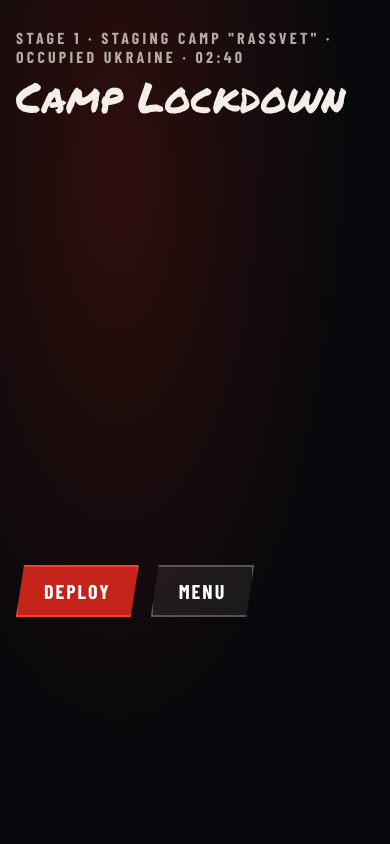
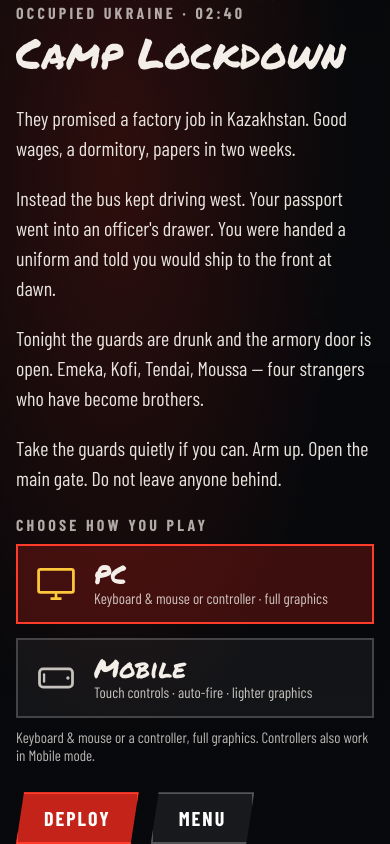
Before and after one commit to dgtechbuilder/breaking-out-of-russia, a website: page index.html in a window 390 px wide. Both pictures are taken after a click on the button "START CAMPAIGN". Drawn offline with nearby package versions, Linux system fonts and the light colour scheme; a web font is replaced by a local one.

Commit message:
Let players pick PC or Mobile mode before each match
- Briefing screen offers PC (keyboard/mouse or controller, full graphics) or
  Mobile (touch controls, auto-fire, lighter graphics); defaults by device and
  is remembered, also selectable in Settings
- Touch overlay now uses pointer events, so Mobile mode also works with a mouse
- Fix briefing story text never fading in

Co-Authored-By: Claude Opus 5.5 <noreply@anthropic.com>
Claude-Session: https://claude.ai/code/session_01PrjwHh6yMBLkmKAD8Wyyf1

```diff
--- a/index.html
+++ b/index.html
@@ -169,6 +169,7 @@ kbd { font-family: var(--cond); font-weight: 800; background: #f3efe8; color: #1
 @keyframes chainin { from { transform: scale(2.2) rotate(-4deg); opacity: 0; } to { transform: scale(1) rotate(-2deg); opacity: 1; } }
 @keyframes fadeout { to { opacity: 0; } }
 @keyframes fadein { from { opacity: 0; } }
+@keyframes briefin { to { opacity: .95; } }
 @keyframes bob { from { transform: translateY(0); } to { transform: translateY(-5px); } }
 
 /* ---------------- Menus ---------------- */
@@ -207,7 +208,7 @@ input[type=range] { width: 220px; accent-color: var(--red); }
 .controls { display: grid; grid-template-columns: repeat(auto-fit, minmax(300px, 1fr)); gap: 6px 30px; font-size: 17px; }
 .controls div { display: flex; justify-content: space-between; border-bottom: 1px solid rgba(255,255,255,.08); padding: 5px 0; }
 .controls div span:last-child { opacity: .8; text-align: right; }
-.brief p { font-size: 20px; line-height: 1.5; max-width: 820px; opacity: 0; animation: fadein .6s forwards; }
+.brief p { font-size: 20px; line-height: 1.5; max-width: 820px; opacity: 0; animation: briefin .6s forwards; }
 .sub { font-weight: 800; letter-spacing: .2em; opacity: .7; text-transform: uppercase; }
 .stats { display: grid; grid-template-columns: repeat(auto-fit, minmax(150px, 1fr)); gap: 12px; margin: 20px 0; }
 .stat { background: rgba(255,255,255,.05); padding: 12px 14px; border-left: 3px solid var(--red); }
@@ -271,6 +272,17 @@ body.touch .hud .gadgets em { display: none; }
 .padfocus { outline: 3px solid var(--gold) !important; outline-offset: 3px; }
 .card.padfocus { background: rgba(255,60,40,.14); }
 .hint { opacity: .6; font-size: 14px; }
+.modehead { margin-top: 22px; }
+.modepick { display: grid; grid-template-columns: repeat(2, minmax(0, 260px)); gap: 14px; margin-top: 10px; }
+.mode { display: grid; grid-template-columns: 48px 1fr; grid-template-rows: auto auto; column-gap: 12px; align-items: center; text-align: left; font-family: var(--cond); color: var(--text); background: rgba(255,255,255,.05); border: 2px solid rgba(255,255,255,.2); padding: 14px 16px; cursor: pointer; }
+.mode svg { grid-row: span 2; width: 44px; height: 44px; opacity: .8; }
+.mode b { font-family: var(--marker); font-weight: 400; font-size: 26px; line-height: 1.1; }
+.mode span { font-size: 15px; opacity: .8; line-height: 1.3; }
+.mode:hover { background: rgba(255,255,255,.1); }
+.mode.on { border-color: var(--red); background: rgba(196,35,26,.28); }
+.mode.on svg { color: var(--gold); opacity: 1; }
+.modenote { font-size: 15px; opacity: .75; margin: 10px 0 0; max-width: 560px; }
+@media (max-width: 560px) { .modepick { grid-template-columns: 1fr; } }
 .ctable { display: grid; gap: 0; font-size: 16px; overflow-x: auto; }
 .ctable > div { display: grid; grid-template-columns: 1.1fr 1.3fr 1.5fr 1.5fr; gap: 12px; padding: 6px 0; border-bottom: 1px solid rgba(255,255,255,.08); min-width: 640px; }
 .ctable .ch { font-weight: 800; letter-spacing: .1em; text-transform: uppercase; font-size: 13px; opacity: .75; }
@@ -322,7 +334,7 @@ body.touch .hud .gadgets em { display: none; }
   <div class="row"><label>Aim assist</label><div class="seg" id="aaSeg"></div><small class="hint">Auto: light on mouse, strong on controller and touch</small></div>
   <div class="row"><label>Auto-fire</label><div class="seg" id="afSeg"></div><small class="hint">Shoots when your crosshair is on an enemy</small></div>
   <div class="row"><label>Controller rumble</label><div class="seg" id="rumbleSeg"></div></div>
-  <div class="row"><label>Touch controls</label><div class="seg" id="touchSeg"></div></div>
+  <div class="row"><label>Play mode</label><div class="seg" id="modeSeg"></div><small class="hint">You can also pick this before each match</small></div>
   <div class="row"><label>Graphics</label><div class="seg" id="qualSeg"></div></div>
   <div class="row"><label>Field of view</label><input type="range" id="fov" min="65" max="100" step="1"><span id="fovV"></span></div>
   <div class="row"><label>Volume</label><input type="range" id="vol" min="0" max="1" step="0.05"><span id="volV"></span></div>
@@ -360,6 +372,12 @@ body.touch .hud .gadgets em { display: none; }
   <div class="sub" id="briefSub"></div>
   <h2 id="briefTitle"></h2>
   <div id="briefText"></div>
+  <div class="sub modehead">Choose how you play</div>
+  <div class="modepick" role="radiogroup" aria-label="Play mode">
+    <button class="mode" type="button" role="radio" data-mode="pc"><svg viewBox="0 0 48 48" aria-hidden="true"><rect x="5" y="8" width="38" height="25" rx="2" fill="none" stroke="currentColor" stroke-width="3"/><path d="M18 40h12M24 33v7" stroke="currentColor" stroke-width="3"/></svg><b>PC</b><span>Keyboard &amp; mouse or controller · full graphics</span></button>
+    <button class="mode" type="button" role="radio" data-mode="mobile"><svg viewBox="0 0 48 48" aria-hidden="true"><rect x="6" y="14" width="36" height="20" rx="4" fill="none" stroke="currentColor" stroke-width="3"/><circle cx="37" cy="24" r="1.8" fill="currentColor"/><path d="M11 20v8" stroke="currentColor" stroke-width="2.5" stroke-linecap="round"/></svg><b>Mobile</b><span>Touch controls · auto-fire · lighter graphics</span></button>
+  </div>
+  <div class="modenote" id="modeNote"></div>
   <div class="btns"><button class="b primary" id="briefGo">Deploy</button><button class="b" data-go="title">Menu</button></div>
 </div></section>
 
--- a/src/core/input.js
+++ b/src/core/input.js
@@ -23,7 +23,7 @@ const DEFAULTS = {
   autoFire: 'auto', // auto (on for touch) | on | off
   rumble: true,
   quality: 'auto', // auto | high | low
-  touchControls: 'auto', // auto | on | off
+  playMode: 'auto', // auto (detect) | pc | mobile — chosen on the briefing screen
 };
 
 export const settings = {
@@ -41,7 +41,9 @@ export const settings = {
       localStorage.setItem('bfr_settings', JSON.stringify(o));
     } catch { /* storage unavailable */ }
   },
-  get lowQuality() { return this.quality === 'low' || (this.quality === 'auto' && isTouchDevice()); },
+  /** 'pc' or 'mobile'. Auto picks mobile on touch-first devices. */
+  get mode() { return this.playMode === 'pc' || this.playMode === 'mobile' ? this.playMode : (isTouchDevice() ? 'mobile' : 'pc'); },
+  get lowQuality() { return this.quality === 'low' || (this.quality === 'auto' && this.mode === 'mobile'); },
 };
 
 export class KeyboardMouse {
--- a/src/core/touch.js
+++ b/src/core/touch.js
@@ -1,7 +1,7 @@
 // On-screen touch controls for phones and tablets.
 // Left thumb: floating joystick (push to the edge to sprint). Right thumb: drag anywhere to look;
 // dragging from the FIRE button also aims, so you can shoot and steer in one motion.
-import { settings, isTouchDevice } from './input.js';
+import { settings } from './input.js';
 
 const BTNS = [
   { id: 'fire', label: 'FIRE', cls: 'big' },
@@ -21,7 +21,7 @@ const BTNS = [
 export class TouchInput {
   constructor() {
     this.kind = 'touch';
-    this.enabled = settings.touchControls === 'on' || (settings.touchControls === 'auto' && isTouchDevice());
+    this.enabled = settings.mode === 'mobile';
     this.lastActive = 0;
     this.visible = false;
     this.move = null; // {id, ox, oy, x, y}
@@ -48,18 +48,20 @@ export class TouchInput {
     this.knob = el.querySelector('.knob');
     this.btnEls = Object.fromEntries([...el.querySelectorAll('[data-btn]')].map((b) => [b.dataset.btn, b]));
 
-    const opt = { passive: false };
-    el.addEventListener('touchstart', (e) => this.onStart(e), opt);
-    el.addEventListener('touchmove', (e) => this.onMove(e), opt);
-    el.addEventListener('touchend', (e) => this.onEnd(e), opt);
-    el.addEventListener('touchcancel', (e) => this.onEnd(e), opt);
-    // Any touch on the page turns touch controls on (auto mode).
-    window.addEventListener('touchstart', () => {
-      if (settings.touchControls !== 'off' && !this.enabled) { this.enabled = true; this.refresh(); }
-    }, { passive: true });
+    // Pointer events: works with fingers, and with a mouse when Mobile mode is picked on a PC.
+    const wrap = (e) => ({ changedTouches: [{ identifier: e.pointerId, clientX: e.clientX, clientY: e.clientY, target: e.target }], preventDefault: () => e.preventDefault() });
+    el.addEventListener('pointerdown', (e) => {
+      try { el.setPointerCapture(e.pointerId); } catch { /* ignore */ }
+      this.onStart(wrap(e));
+    });
+    el.addEventListener('pointermove', (e) => { if (e.buttons || e.pointerType === 'touch') this.onMove(wrap(e)); });
+    el.addEventListener('pointerup', (e) => this.onEnd(wrap(e)));
+    el.addEventListener('pointercancel', (e) => this.onEnd(wrap(e)));
+    el.addEventListener('contextmenu', (e) => e.preventDefault());
     this.refresh();
   }
 
+  setEnabled(v) { this.enabled = v; if (!v) this.reset(); this.refresh(); }
   setVisible(v) { this.visible = v; this.refresh(); if (!v) this.reset(); }
   refresh() {
     const on = this.enabled && this.visible;
--- a/src/main.js
+++ b/src/main.js
@@ -105,11 +105,11 @@ function renderSettings() {
   bind('sens', 'sensitivity', (x) => x.toFixed(2));
   bind('padSens', 'padSensitivity', (x) => x.toFixed(2));
   bind('touchSens', 'touchSensitivity', (x) => x.toFixed(2));
-  const seg = (id, key, opts) => segment($('#' + id), opts, settings[key], (v) => { settings[key] = v === 'true' ? true : v === 'false' ? false : v; settings.save(); if (key === 'quality') applyQuality(); if (key === 'touchControls') { touch.enabled = v === 'on' || (v === 'auto' && isTouchDevice()); touch.refresh(); } });
+  const seg = (id, key, opts, cur = settings[key]) => segment($('#' + id), opts, cur, (v) => { settings[key] = v === 'true' ? true : v === 'false' ? false : v; settings.save(); if (key === 'quality' || key === 'playMode') applyMode(); });
   seg('aaSeg', 'aimAssist', [['auto', 'Auto'], ['off', 'Off'], ['light', 'Light'], ['strong', 'Strong']]);
   seg('afSeg', 'autoFire', [['auto', 'Touch only'], ['on', 'On'], ['off', 'Off']]);
   seg('rumbleSeg', 'rumble', [[true, 'On'], [false, 'Off']]);
-  seg('touchSeg', 'touchControls', [['auto', 'Auto'], ['on', 'On'], ['off', 'Off']]);
+  seg('modeSeg', 'playMode', [['pc', 'PC'], ['mobile', 'Mobile']], settings.mode);
   seg('qualSeg', 'quality', [['auto', 'Auto'], ['high', 'High'], ['low', 'Low (mobile)']]);
   bind('fov', 'fov', (x) => `${x}°`);
   bind('vol', 'volume', (x) => `${Math.round(x * 100)}%`);
@@ -223,12 +223,41 @@ window.addEventListener('gamepaddisconnected', (e) => {
 });
 
 // ------------------------------------------------------------------ flow
+// ------------------------------------------------------------------ play mode (PC / Mobile)
+function applyMode() {
+  touch.setEnabled(settings.mode === 'mobile');
+  applyQuality();
+}
+
+function renderModePick() {
+  const mode = settings.mode;
+  document.querySelectorAll('[data-mode]').forEach((b) => {
+    const on = b.dataset.mode === mode;
+    b.classList.toggle('on', on);
+    b.setAttribute('aria-checked', String(on));
+  });
+  const touchDev = isTouchDevice();
+  $('#modeNote').textContent = mode === 'mobile'
+    ? (touchDev ? 'On-screen touch controls, auto-fire and strong aim assist. Turn your phone sideways.' : 'No touch screen detected — the on-screen buttons also work with a mouse: drag the left side to move, the right side to look.')
+    : (touchDev ? 'PC mode needs a keyboard and mouse or a controller.' : 'Keyboard & mouse or a controller, full graphics. Controllers also work in Mobile mode.');
+}
+
+document.querySelectorAll('[data-mode]').forEach((b) => b.addEventListener('click', () => {
+  settings.playMode = b.dataset.mode;
+  settings.save();
+  audio.init();
+  audio.play('click', null, 0.4);
+  applyMode();
+  renderModePick();
+}));
+
 function briefing(id) {
   const s = stageById(id);
   state.stageId = id;
   $('#briefSub').textContent = `Stage ${STAGES.indexOf(s) + 1} · ${s.subtitle}`;
   $('#briefTitle').textContent = s.name;
   $('#briefText').innerHTML = s.intro.map((l, i) => `<p style="animation-delay:${i * 0.35}s">${l}</p>`).join('');
+  renderModePick();
   show('brief');
   setTimeout(() => $('#briefGo').focus(), 50);
 }
@@ -238,6 +267,7 @@ $('#briefGo').addEventListener('click', () => { audio.init(); startStage(state.s
 function startStage(id) {
   if (state.game) { state.game.dispose(); state.game = null; }
   hudRoot.innerHTML = '';
+  applyMode();
   const stage = stageById(id);
   state.game = new Game({
     renderer, hudRoot, stage, difficulty: state.difficulty,
@@ -249,6 +279,7 @@ function startStage(id) {
   show('play');
   if (touch.enabled) {
     // Phones: go full screen in landscape where the browser allows it.
+    if (isTouchDevice())
     document.documentElement.requestFullscreen?.().then(() => screen.orientation?.lock?.('landscape')).catch(() => {});
   } else {
     kbm.requestLock();
@@ -261,7 +292,7 @@ function pause() {
   if (!g || g.over || state.screen !== 'play') return;
   g.paused = true;
   const st = g.stash;
-  $('#pauseStash').innerHTML = `${g.stage.name} · ${DIFFICULTY[state.difficulty].label} · ${fmtTime(g.time)}<br>Squad stash — optics ${st.optic}, drums ${st.drum}, suppressors ${st.suppressor}, fuel ${st.fuel}, flare kits ${st.flarekit}`;
+  $('#pauseStash').innerHTML = `${g.stage.name} · ${DIFFICULTY[state.difficulty].label} · ${settings.mode === 'mobile' ? 'Mobile' : 'PC'} mode · ${fmtTime(g.time)}<br>Squad stash — optics ${st.optic}, drums ${st.drum}, suppressors ${st.suppressor}, fuel ${st.fuel}, flare kits ${st.flarekit}`;
   show('pause');
 }
 
@@ -314,7 +345,7 @@ function endStage(r) {
 // Pointer lock handling
 canvas.addEventListener('click', () => {
   audio.init();
-  if (state.screen === 'play' && !kbm.locked && performance.now() - touch.lastActive > 1500) kbm.requestLock();
+  if (state.screen === 'play' && !kbm.locked && !touch.enabled) kbm.requestLock();
 });
 window.addEventListener('touchstart', () => audio.init(), { passive: true });
 document.addEventListener('pointerlockchange', () => {
```
Also changed, not shown: README.md.
